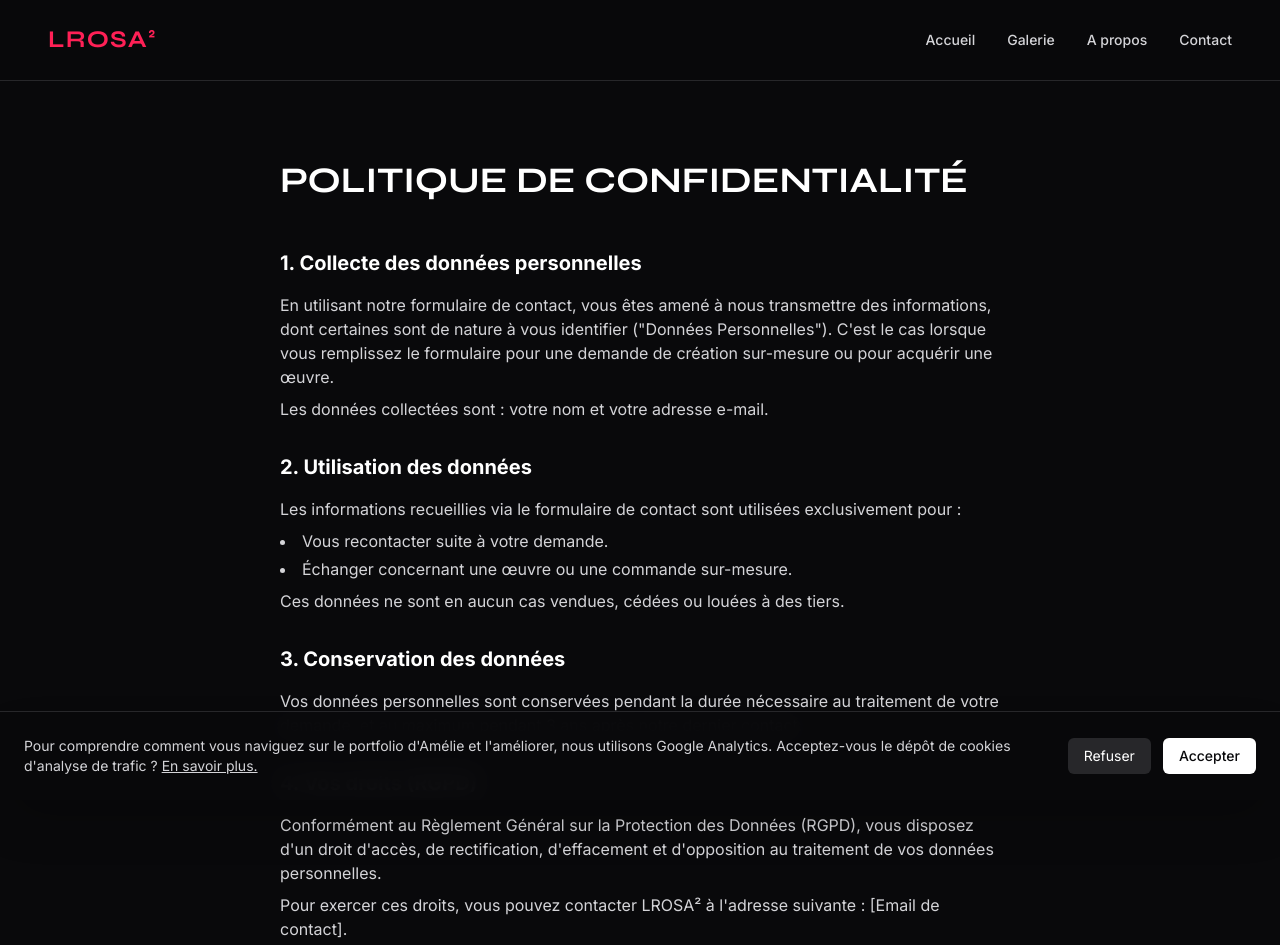
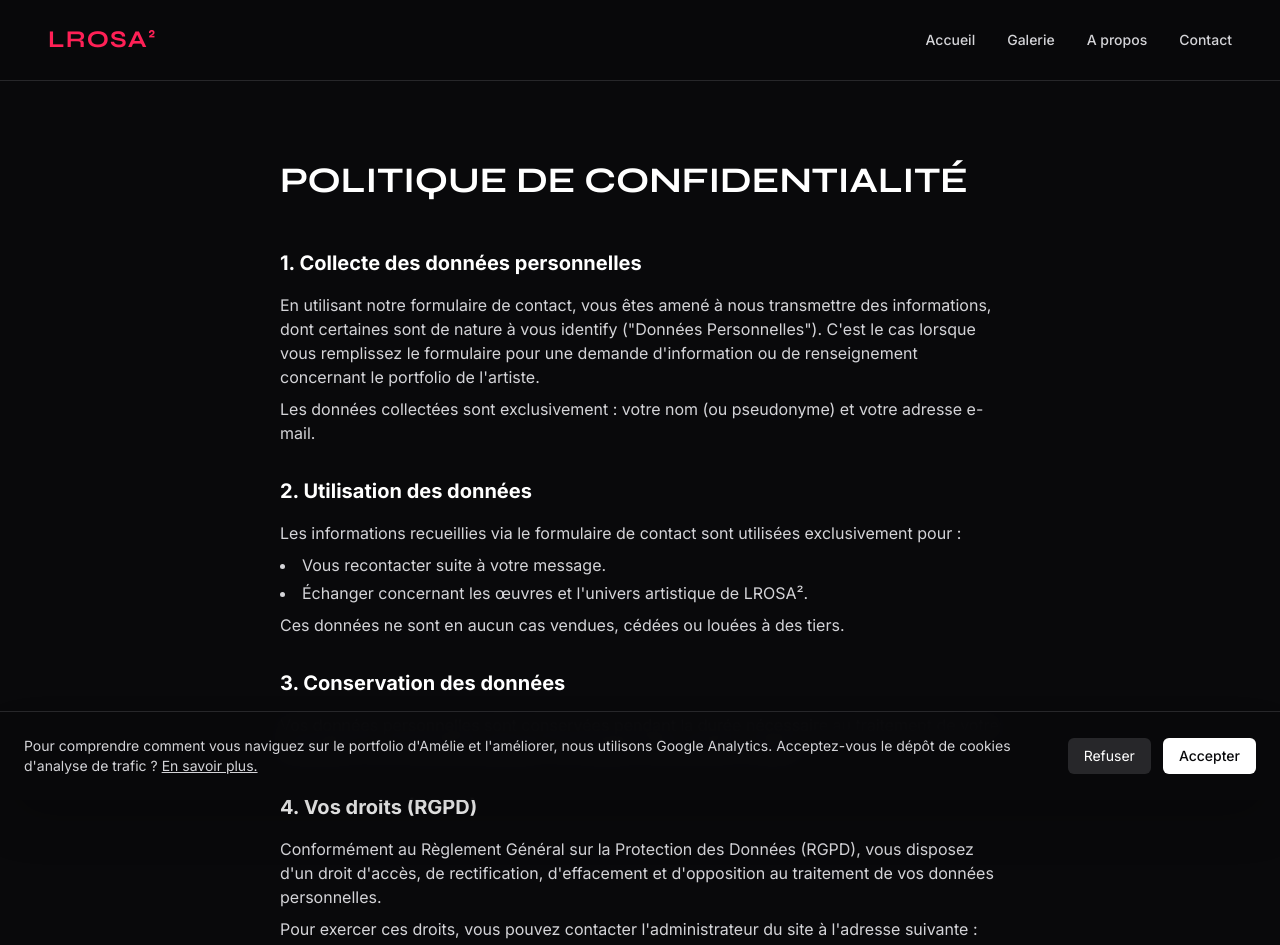
Before and after one commit to Glugnus/lrosa-, a Next.js app: page /confidentialite in a window 1280 px wide. Shown: the top 945 px of the page. Built offline with nearby package versions, Linux system fonts and the light colour scheme; no server answers.

Commit message:
modif:modif contenu confidentialité et mentions légales

```diff
--- a/src/app/confidentialite/page.tsx
+++ b/src/app/confidentialite/page.tsx
@@ -20,12 +20,14 @@ export default function Confidentialite() {
           <p>
             En utilisant notre formulaire de contact, vous êtes amené à nous
             transmettre des informations, dont certaines sont de nature à vous
-            identifier (&quot;Données Personnelles&quot;). C&apos;est le cas
-            lorsque vous remplissez le formulaire pour une demande de création
-            sur-mesure ou pour acquérir une œuvre.
+            identify (&quot;Données Personnelles&quot;). C&apos;est le cas
+            lorsque vous remplissez le formulaire pour une demande
+            d&apos;information ou de renseignement concernant le portfolio de
+            l&apos;artiste.
           </p>
           <p className="mt-2">
-            Les données collectées sont : votre nom et votre adresse e-mail.
+            Les données collectées sont exclusivement : votre nom (ou
+            pseudonyme) et votre adresse e-mail.
           </p>
         </section>
 
@@ -38,8 +40,11 @@ export default function Confidentialite() {
             utilisées exclusivement pour :
           </p>
           <ul className="list-disc list-inside mt-2 space-y-1">
-            <li>Vous recontacter suite à votre demande.</li>
-            <li>Échanger concernant une œuvre ou une commande sur-mesure.</li>
+            <li>Vous recontacter suite à votre message.</li>
+            <li>
+              Échanger concernant les œuvres et l&apos;univers artistique de
+              LROSA².
+            </li>
           </ul>
           <p className="mt-2">
             Ces données ne sont en aucun cas vendues, cédées ou louées à des
@@ -69,8 +74,8 @@ export default function Confidentialite() {
             de vos données personnelles.
           </p>
           <p className="mt-2">
-            Pour exercer ces droits, vous pouvez contacter LROSA² à
-            l&apos;adresse suivante : [Email de contact].
+            Pour exercer ces droits, vous pouvez contacter l&apos;administrateur
+            du site à l&apos;adresse suivante : contact@lrosa2.com.
           </p>
         </section>
 
--- a/src/app/galerie/[slug]/page.tsx
+++ b/src/app/galerie/[slug]/page.tsx
@@ -10,7 +10,7 @@ import { Metadata, ResolvingMetadata } from "next";
 
 export async function generateMetadata(
   { params }: { params: { slug: string } },
-  parent: ResolvingMetadata
+  parent: ResolvingMetadata,
 ): Promise<Metadata> {
   const resolvedParams = await params;
   const artwork = await client.fetch<ArtworkDetail>(ARTWORK_DETAIL_QUERY, {
@@ -29,16 +29,19 @@ export async function generateMetadata(
 
   return {
     title: artwork.title,
-    description: artwork.description || `Découvrez l'œuvre ${artwork.title} d'Amélie Pernet.`,
+    description:
+      artwork.description || `Découvrez l'œuvre ${artwork.title} de LROSA².`,
     openGraph: {
       title: artwork.title,
-      description: artwork.description || `Découvrez l'œuvre ${artwork.title} d'Amélie Pernet.`,
+      description:
+        artwork.description || `Découvrez l'œuvre ${artwork.title} de LROSA².`,
       images: ogImage ? [ogImage, ...previousImages] : previousImages,
     },
     twitter: {
       card: "summary_large_image",
       title: artwork.title,
-      description: artwork.description || `Découvrez l'œuvre ${artwork.title} d'Amélie Pernet.`,
+      description:
+        artwork.description || `Découvrez l'œuvre ${artwork.title} de LROSA².`,
       images: ogImage ? [ogImage] : [],
     },
   };
--- a/src/app/mentions-legales/page.tsx
+++ b/src/app/mentions-legales/page.tsx
@@ -18,39 +18,21 @@ export default function MentionsLegales() {
             1. Éditeur du site
           </h2>
           <p>
-            Le présent site est édité par <strong>Amélie Pernet</strong>,
-            artiste peintre (ou statut auto-entrepreneur/Maison des Artistes si
-            applicable).
-            <br />
-            Siège social : [Adresse d&apos;Amélie, Code Postal, Ville]
-            <br />
-            Email : [Email de contact officiel, ex: contact@ameliepernet.fr]
-            <br />
-            Téléphone : [Numéro de téléphone - optionnel mais recommandé]
+            Ce site est un portfolio artistique personnel, non professionnel,
+            édité à des fins de présentation des créations de l&apos;artiste
+            sous le pseudonyme de <strong>LROSA²</strong>.
           </p>
+          <p className="mt-2">
+            Conformément à l&apos;article 6-III-2 de la Loi n° 2004-575 du 21
+            juin 2004 pour la confiance dans l&apos;économie numérique (LCEN),
+            l&apos;éditeur a choisi de préserver son anonymat. Les informations
+            d&apos;identification personnelle ont été transmises en toute
+            confidentialité à l&apos;hébergeur du site.
+          </p>
+          <p className="mt-2">Contact : contact@lrosa2.com</p>
         </section>
-
         <section>
-          <h2 className="text-xl font-bold text-white mb-4">
-            2. Directeur de la publication
-          </h2>
-          <p>Le directeur de la publication est Amélie Pernet.</p>
-        </section>
-
-        <section>
-          <h2 className="text-xl font-bold text-white mb-4">
-            3. Création et développement
-          </h2>
-          <p>
-            Conception, design et développement web : [Ton Prénom et Nom]
-            <br />
-            Contact : [Ton email de développeur ou lien vers ton
-            profil/portfolio]
-          </p>
-        </section>
-
-        <section>
-          <h2 className="text-xl font-bold text-white mb-4">4. Hébergement</h2>
+          <h2 className="text-xl font-bold text-white mb-4">2. Hébergement</h2>
           <p>
             Ce site est hébergé par <strong>Vercel Inc.</strong>
             <br />
@@ -64,7 +46,7 @@ export default function MentionsLegales() {
 
         <section>
           <h2 className="text-xl font-bold text-white mb-4">
-            5. Propriété intellectuelle
+            3. Propriété intellectuelle
           </h2>
           <p>
             L&apos;ensemble de ce site relève de la législation française et
@@ -77,7 +59,7 @@ export default function MentionsLegales() {
             Toute reproduction, représentation, modification, publication,
             adaptation de tout ou partie des éléments du site, quel que soit le
             moyen ou le procédé utilisé, est interdite, sauf autorisation écrite
-            préalable de l&apos;artiste Amélie Pernet.
+            préalable de l&apos;artiste <strong>LROSA²</strong>.
           </p>
         </section>
       </div>
--- a/src/components/ui/HeroSection.tsx
+++ b/src/components/ui/HeroSection.tsx
@@ -6,7 +6,7 @@ export default function HeroSection() {
       <div className="absolute inset-0 z-0 opacity-40">
         <Image
           src="/wall.jpg"
-          alt="Amélie Pernet peignant dans son atelier"
+          alt="Amélie peignant dans son atelier"
           fill
           sizes="100vw"
           className="object-cover grayscale hover:grayscale-0 transition-all duration-1000"
```
